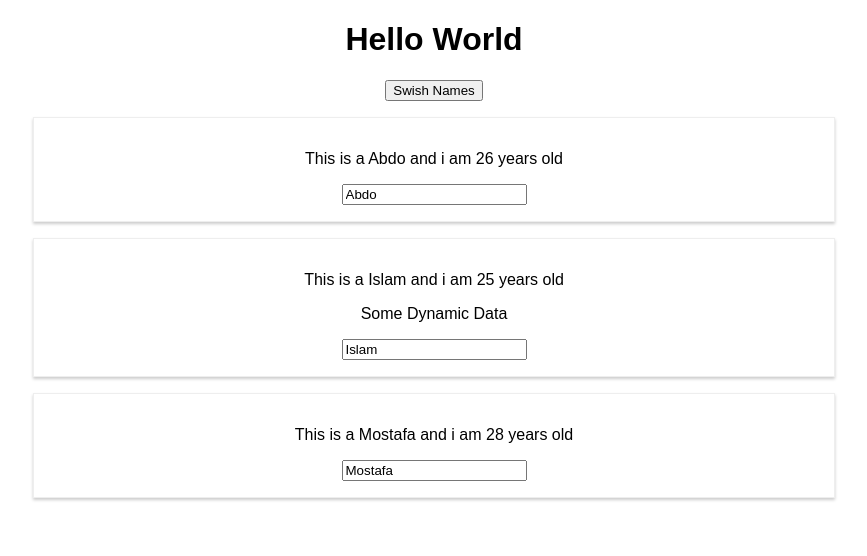
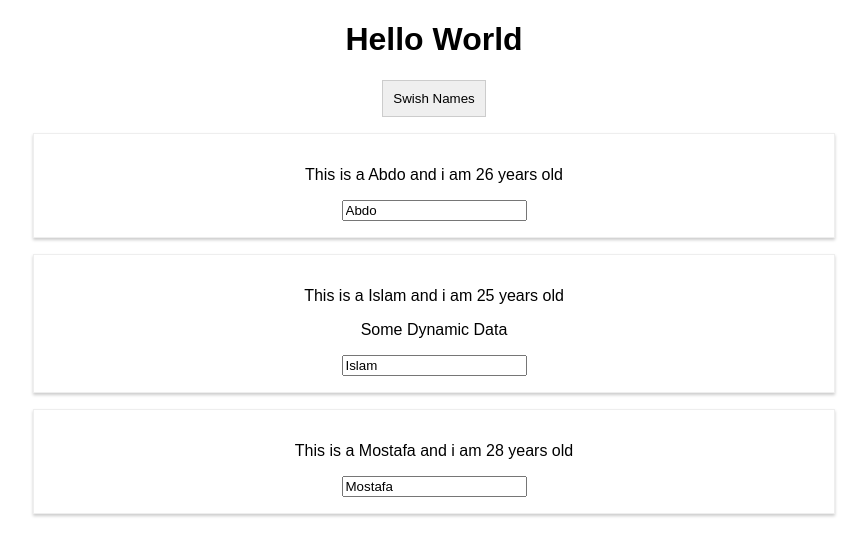
Before and after one commit to AbdulrahmanAlaa/react-complete-guide, a React (Create React App) app: page / in a window 1280 px wide. Shown: the top 556 px of the page, without its empty margins (206-1073 px from the left). Built offline with nearby package versions, Linux system fonts and the light colour scheme.

Commit message:
inline-styling End of Module 3

```diff
--- a/src/App.js
+++ b/src/App.js
@@ -20,7 +20,8 @@ class App extends Component {
       ]
     });
   }
-  changeNameHandler= (event) => {
+
+  changeNameHandler = (event) => {
     this.setState({
       persons: [
         { name: 'abdulrahman', age: 26 },
@@ -29,12 +30,20 @@ class App extends Component {
       ]
     });
   }
+
   render() {
+    const style = {
+      border: '1px solid #ccc',
+      padding: '10px',
+      borderShadow: '1px 2px 3px #eee',
+      cursor: 'pointer'
+    };
     return (
       <div className="App">
         <h1>Hello World</h1>
         <button
-          onClick={(event) =>  this.swishNameHandler('Abdulrahman')}>
+          style={style}
+          onClick={(event) => this.swishNameHandler('Abdulrahman')}>
           Swish Names
         </button>
         <Person
@@ -42,7 +51,7 @@ class App extends Component {
           age={this.state.persons[0].age} />
         <Person
           name={this.state.persons[1].name}
-          click={(event) =>  this.swishNameHandler('abdo!')}
+          click={(event) => this.swishNameHandler('abdo!')}
           changed={this.changeNameHandler}
           age={this.state.persons[1].age} >Some Dynamic Data</Person>
         <Person
--- a/src/Person/Person.js
+++ b/src/Person/Person.js
@@ -1,6 +1,7 @@
 import React from 'react';
 import './Person.css'
 const person = (props) => {
+
     return (
         <div className="Person">
             <p onClick={props.click}>This is a {props.name} and i am {props.age} years old </p>
```
